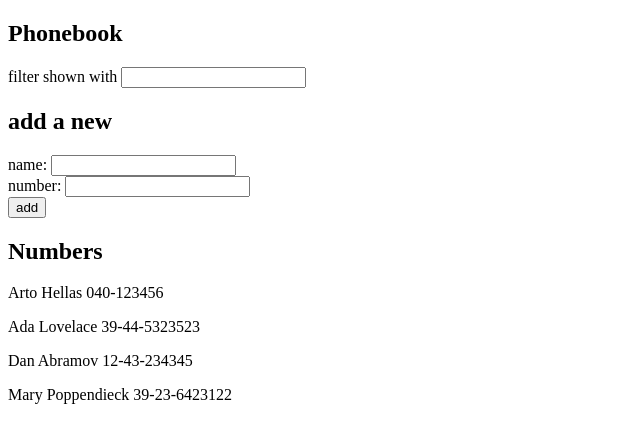
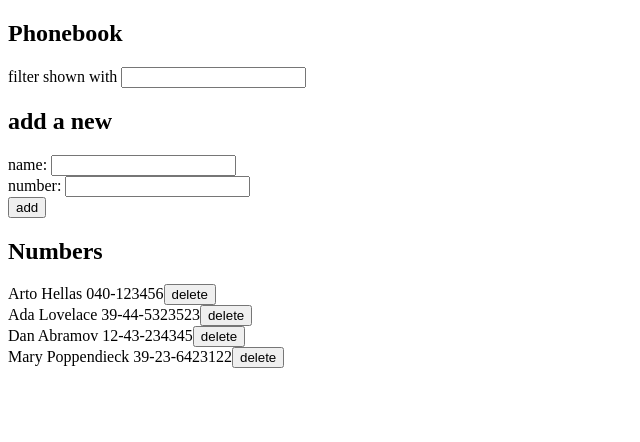
Before and after one commit to maariatiiri/fso_part2, a React (Vite) app in the folder phonebook/: page / in a window 1280 px wide. Shown: the top 442 px of the page, without its empty margins (0-640 px from the left). Built offline with nearby package versions, Linux system fonts and the light colour scheme; data requests are answered from the project's data file.

Commit message:
2.14 done

```diff
--- a/phonebook/db.json
+++ b/phonebook/db.json
@@ -1,5 +1,5 @@
 {
-  "persons":[
+  "persons": [
     {
       "name": "Arto Hellas",
       "number": "040-123456",
@@ -20,5 +20,6 @@
       "number": "39-23-6423122",
       "id": "4"
     }
-  ]
+  ],
+  "$schema": "./node_modules/json-server/schema.json"
 }
--- a/phonebook/src/App.jsx
+++ b/phonebook/src/App.jsx
@@ -1,7 +1,14 @@
 import { useState, useEffect } from 'react'
-import axios from 'axios'
+import personService from './services/persons'
 
-const Person = ({person}) => <p>{person.name} {person.number}</p>
+const Person = ({person, deletePerson}) => {
+  return (
+    <div>
+      {person.name} {person.number}
+      <button onClick={deletePerson}>delete </button>
+    </div>
+  )
+}
 
 const Filter = ({value, handler}) => {
   return (
@@ -29,10 +36,14 @@ const PersonForm = ({newName, nameHandler, newNumber, numberHandler, onSubmit})
   )
 }
 
-const Persons = ({personsToShow}) => {
+const Persons = ({personsToShow, deletePerson}) => {
   return (
     <div>
-        {personsToShow.map(person => <Person person={person} key={person.id}/>)}
+        {personsToShow.map(person => <Person
+          person={person}
+          deletePerson={() => deletePerson(person.name, person.id)}
+          key={person.id}/>
+        )}
     </div>
   )
 }
@@ -44,10 +55,13 @@ const App = () => {
   const [filter, setFilter] = useState('')
 
   useEffect(() => {
-    axios
-      .get('http://localhost:3001/persons')
-      .then(response => setPersons(response.data))
+    personService
+      .getAll()
+      .then(initialPersons => {
+        setPersons(initialPersons)
+      })
   }, [])
+
 
   const personsToShow = persons.filter(person => person.name.toLowerCase().includes(filter.toLowerCase()))
 
@@ -58,11 +72,24 @@ const App = () => {
     }
     else {
       const newPerson = {name: newName, number: newNumber, id: String(persons.length + 1)}
-      setPersons(persons.concat(newPerson))
-      setNewName('')
-      setNewNumber('')
+      personService
+        .create(newPerson)
+        .then(returnedPerson => {
+          setPersons(persons.concat(returnedPerson))
+          setNewName('')
+          setNewNumber('')
+        })
     }
+  }
 
+  const deletePerson = (name, id) => {
+    if (window.confirm(`Delete ${name}?`)) {
+      personService
+      .remove(id)
+      .then(returnedPerson => {
+        setPersons(persons.filter(p => p.id !== id))
+      })
+    }
   }
 
   const handleNameChange = (event) => setNewName(event.target.value)
@@ -80,7 +107,7 @@ const App = () => {
        newNumber={newNumber} numberHandler={handleNumberChange}
        onSubmit={addPerson}/>
       <h2>Numbers</h2>
-      <Persons personsToShow={personsToShow}/>
+      <Persons personsToShow={personsToShow} deletePerson={deletePerson}/>
     </div>
   )
 }
--- /dev/null
+++ b/phonebook/src/services/persons.js
@@ -0,0 +1,17 @@
+import axios from 'axios'
+const baseUrl = 'http://localhost:3001/persons'
+
+const getAll = () => {
+  return axios.get(baseUrl).then(response => response.data)
+}
+
+const create = newObject => {
+  return axios.post(baseUrl, newObject).then(response => response.data)
+}
+
+const remove = id => {
+  const promise = axios.delete(`${baseUrl}/${id}`)
+  return promise.then(response => response.data)
+}
+
+export default { getAll, create, remove }
```
